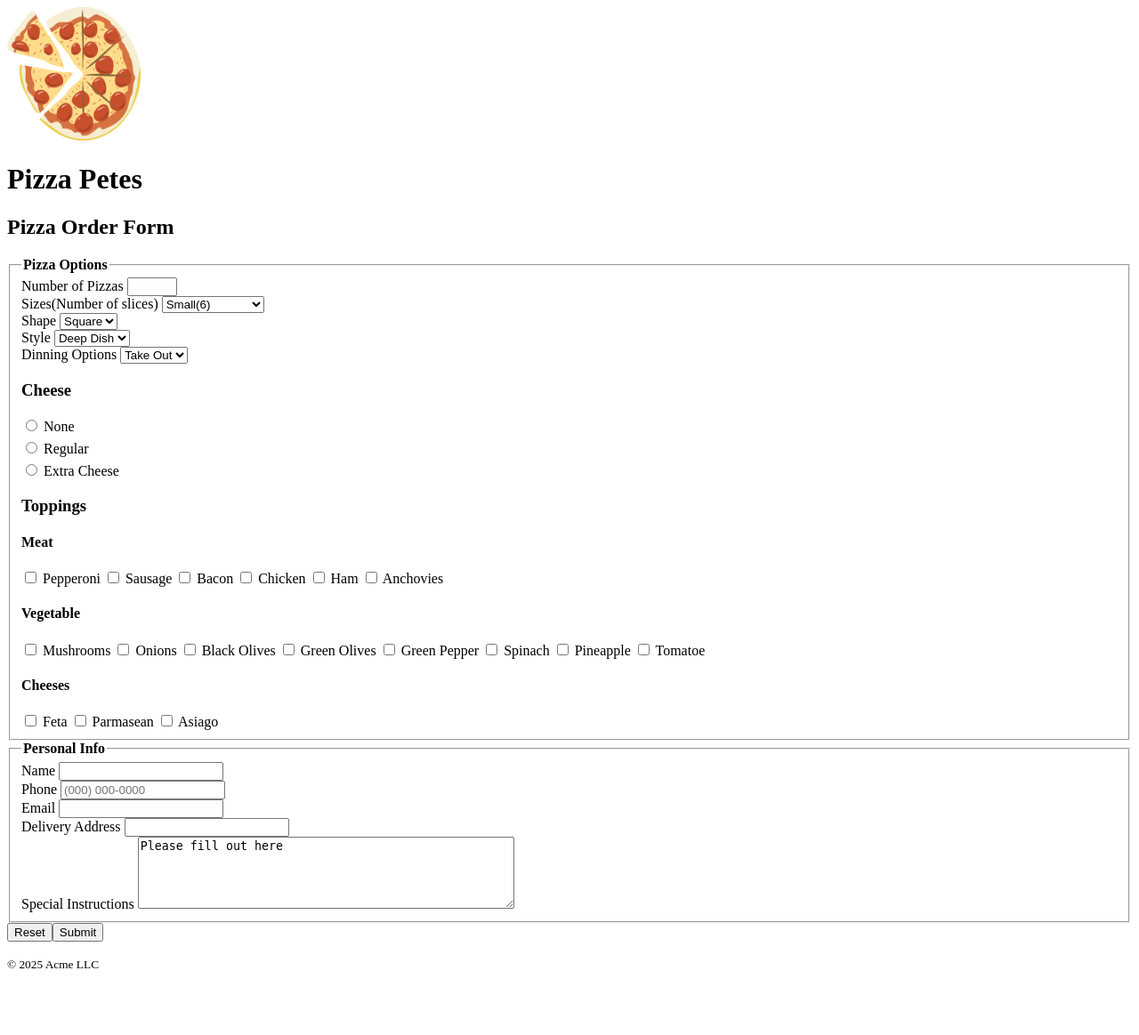
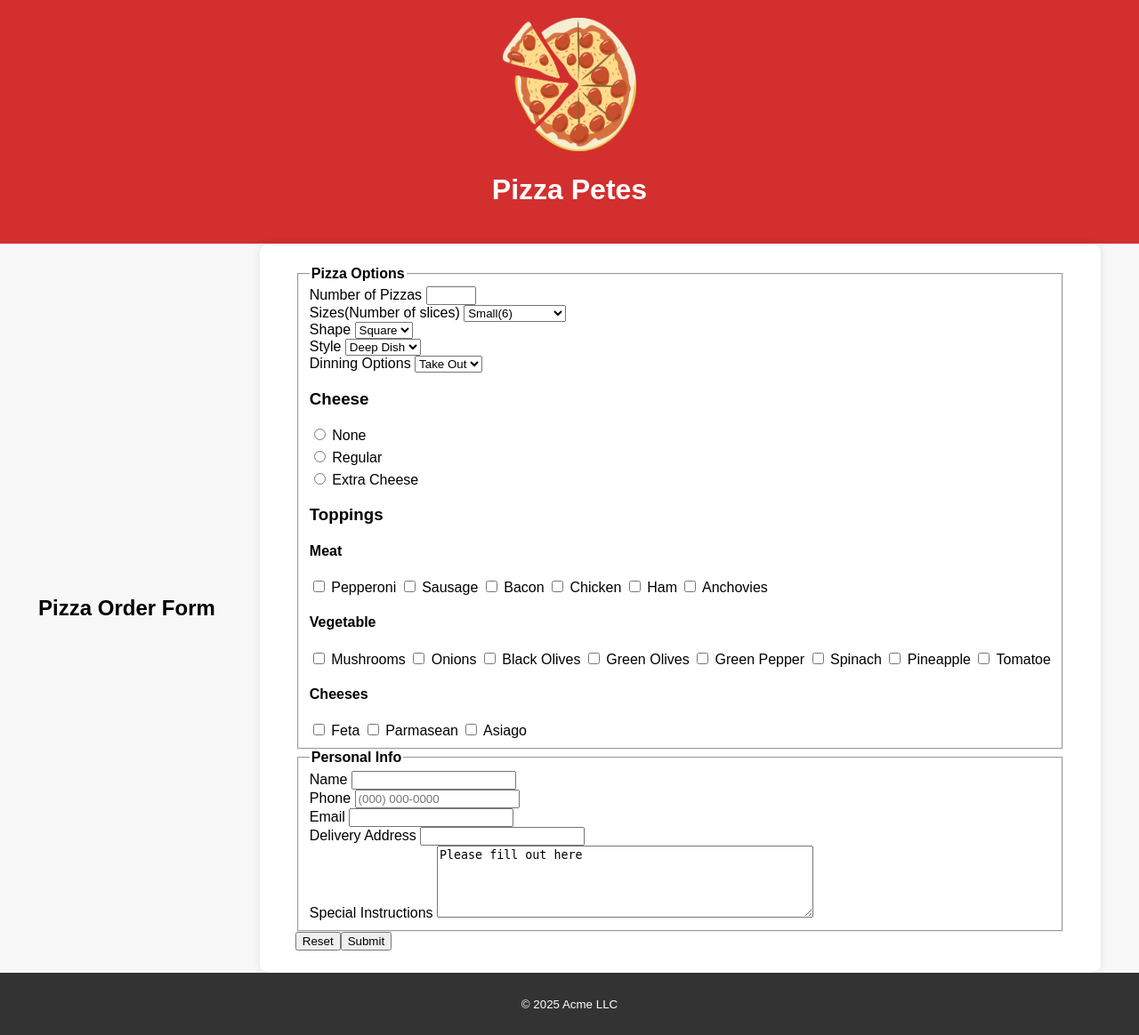
Before and after one commit to 0SK3RM1K3/comp1002-25f-02, a PHP site: page / in a window 1280 px wide. Shown: the whole page at 89% size. Before the commit the page ends 1089 px from the top, so only its background shows below. Run offline with PHP 8.4, Linux system fonts and the light colour scheme.

Commit message:
Added borders, colouring and centering of everything through style sheet

```diff
--- a/assignment-1/css/styles.css
+++ b/assignment-1/css/styles.css
@@ -2,3 +2,55 @@
      padding-left: 0;}
 
 li {margin-bottom: 5px;}
+
+/* Reset default margins */
+body {
+  margin: 0;
+  font-family: Arial, sans-serif;
+  background-color: #f8f8f8;
+  display: flex;
+  flex-direction: column; /* stack header, main, footer vertically */
+  min-height: 100vh;
+}
+
+/* Header styling */
+header {
+  background-color: #d32f2f;
+  color: white;
+  text-align: center;
+  padding: 20px 0;
+}
+
+/* Footer stays at the bottom */
+footer {
+  background-color: #333;
+  color: white;
+  text-align: center;
+  padding: 10px 0;
+  margin-top: auto; /* pushes footer to bottom */
+}
+
+/* Main section centered */
+main {
+  flex: 1; /* takes up remaining space between header and footer */
+  display: flex;
+  justify-content: center;
+  align-items: center;
+  gap: 50px; /* space between form and image */
+}
+
+/* Form styling */
+form {
+  background: white;
+  padding: 25px 40px;
+  border-radius: 10px;
+  box-shadow: 0 0 10px rgba(0,0,0,0.1);
+}
+
+/* Pizza image styling */
+.pizza-image {
+  width: 200px;
+  height: auto;
+  border-radius: 50%;
+  box-shadow: 0 0 8px rgba(0,0,0,0.2);
+}
```
